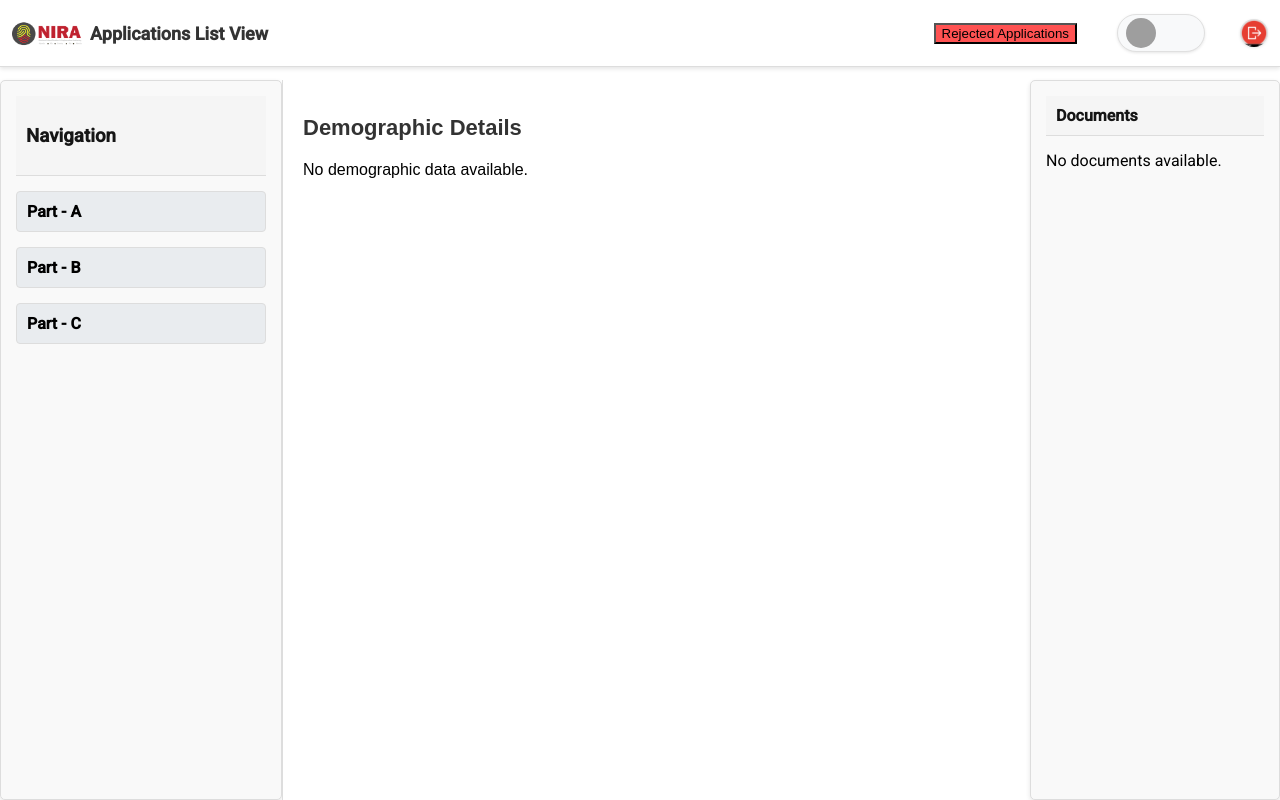
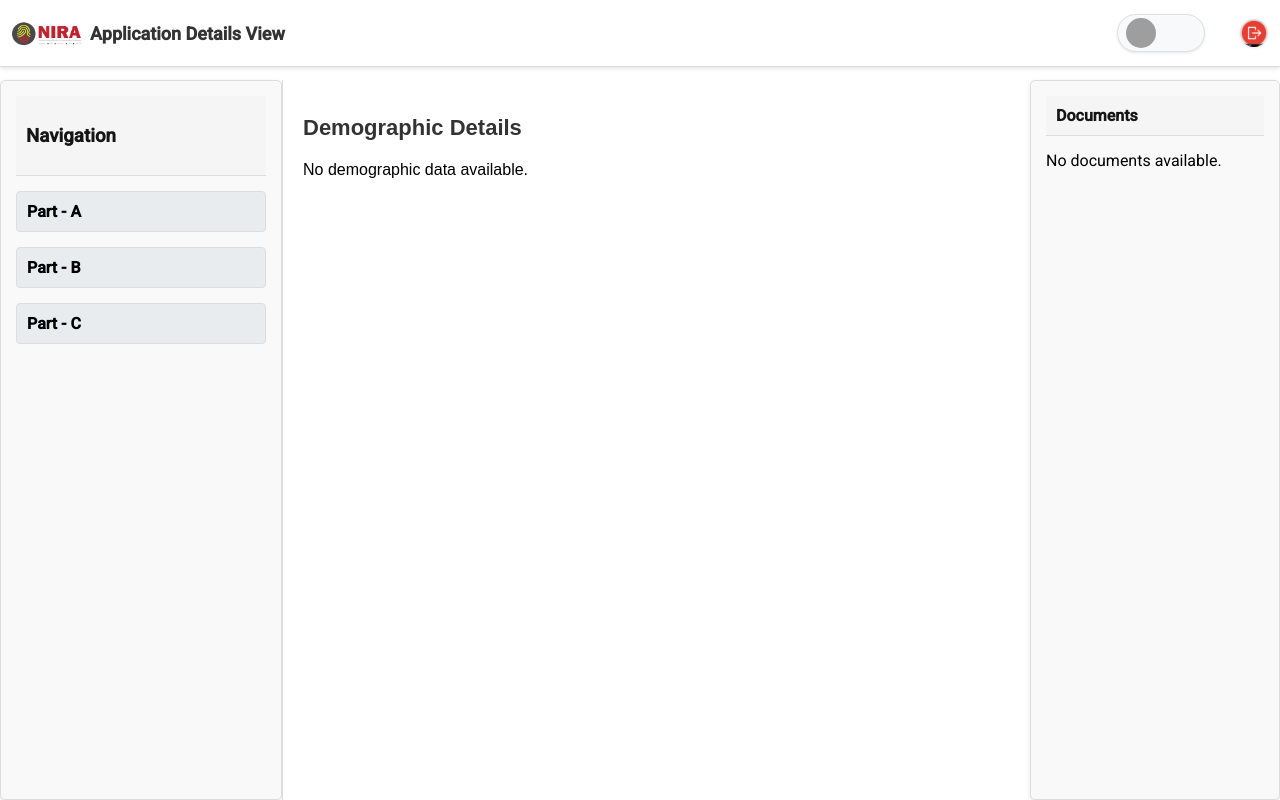
Before and after one commit to tf-nira/manual-verification-system-ui, an Angular app: page /demographic-details in a window 1280 px wide. Built offline with nearby package versions, Linux system fonts and the light colour scheme; grey boxes are pictures that could not be loaded.

Commit message:
fix rejected application disable action buttons

```diff
--- a/src/app/feature/application-detail/application-detail.component.html
+++ b/src/app/feature/application-detail/application-detail.component.html
@@ -1878,7 +1878,7 @@
             <!-- Upload Button -->
             <button
               class="document-upload"
-              *ngIf="role === 'MVS_DISTRICT_OFFICER' || role === 'MVS_LEGAL_OFFICER'"
+              *ngIf="(role === 'MVS_DISTRICT_OFFICER' || role === 'MVS_LEGAL_OFFICER') && !isRejectionDetailsPresent()"
               (click)="openDocumentUploadwModal()"
             >
               <img src="assets/images/upload_document_icon.png" alt="Back" class="icon" />
@@ -1900,7 +1900,7 @@
       </button>
 
       <!-- Action Buttons -->
-      <div class="action-buttons">
+      <div class="action-buttons" *ngIf="!isRejectionDetailsPresent()">
         <button class="approve" (click)="openApprovalModal()">
           <img src="assets/images/approve_icon.png" alt="Back" class="icon" />
           <i class="fas fa-check-circle"></i>
--- a/src/app/feature/application-detail/application-detail.component.ts
+++ b/src/app/feature/application-detail/application-detail.component.ts
@@ -1249,6 +1249,12 @@ formatBiometricName(name: string): string {
 onSignatureError() {
   console.error('Signature image failed to load');
 }
+
+isRejectionDetailsPresent(): boolean {
+  const rejectionDetails = localStorage.getItem('rejectionDetails');
+  return rejectionDetails !== null && rejectionDetails !== undefined && rejectionDetails !== '';
+}
+
 ngOnDestroy() {
   localStorage.removeItem('rejectionDetails');
 }
--- a/src/app/feature/demographic-details/demographic-details.component.html
+++ b/src/app/feature/demographic-details/demographic-details.component.html
@@ -1,6 +1,6 @@
 <div class="container">
   <!-- Header Section -->
-  <app-header [role]="role"></app-header>
+  <app-header [role]="role" [hideToggle]="true" [view]="'Details'"></app-header>
   <div class="layout">
     <!-- Navigation Toggle Button -->
     <div class="left-section" [class.collapsed]="isLeftCollapsed">
--- a/src/app/shared/components/header/header.component.html
+++ b/src/app/shared/components/header/header.component.html
@@ -9,7 +9,7 @@
   <div class="right-section">
     <!-- Right Section -->
      <!--Toggle button-->
-     <div class="toggle-btn-container" *ngIf="view === 'List'">
+     <div class="toggle-btn-container" *ngIf="view === 'List' && !hideToggle">
       <button
         class="toggle-view-button"
         [ngClass]="{'active-rejected': applicationType === 'Rejected', 'active-assigned': applicationType === 'Assigned'}"
--- a/src/app/shared/components/header/header.component.ts
+++ b/src/app/shared/components/header/header.component.ts
@@ -14,6 +14,7 @@ export class HeaderComponent {
   @Input() role: string = '';
   @Input() view: string = 'List'; // Default to 'List'
   @Input() applicationType: string ='Assigned';
+  @Input() hideToggle: boolean = false;
   @Output() applicationTypeChange = new EventEmitter<string>();
   userId: string = '';
   isDropdownOpen: boolean = false;
```
